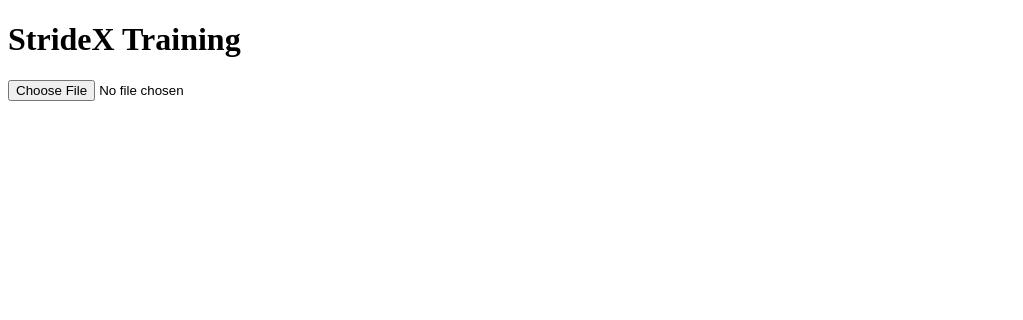
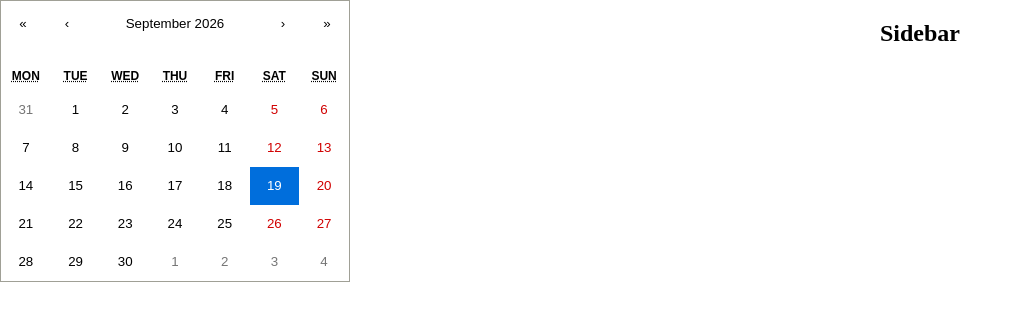
Before and after one commit to Etown-CS310/StrideX-Training, a React (Vite) app: page / in a window 1280 px wide. Shown: the top 320 px of the page, without its empty margins (0-1023 px from the left). Built offline with nearby package versions, Linux system fonts and the light colour scheme.

Commit message:
imported react-calendar and start UI design for training page

```diff
--- a/package.json
+++ b/package.json
@@ -12,6 +12,7 @@
   "dependencies": {
     "@garmin/fitsdk": "^21.214.0",
     "react": "^19.2.8",
+    "react-calendar": "^6.0.1",
     "react-dom": "^19.2.8"
   },
   "devDependencies": {
--- a/src/App.tsx
+++ b/src/App.tsx
@@ -1,24 +1,10 @@
-import { parseFitFile } from './scripts/fitParser';
+import Training from './components/sections/Training';
 
 function App() {
-  const handleFileChange = async (event: React.ChangeEvent<HTMLInputElement>) => {
-    const file = event.target.files?.[0];
-    if (file) {
-      try {
-        const messages = await parseFitFile(file);
-        console.log('Parsed FIT messages:', messages);
-      } catch (error) {
-        console.error('Error parsing FIT file:', error);
-      }
-    }
-  };
 
   return (
     <>
-      <div id="center">
-        <h1>StrideX Training</h1>
-        <input type="file" accept=".fit" onChange={handleFileChange} />
-      </div>
+      <Training />
     </>
   );
 }
--- /dev/null
+++ b/src/components/sections/Training.css
@@ -0,0 +1,4 @@
+.training {
+  display: grid;
+  grid-template-columns: 1fr 400px;
+}
--- /dev/null
+++ b/src/components/sections/Training.tsx
@@ -0,0 +1,40 @@
+import { useState } from 'react';
+import Calendar from 'react-calendar';
+
+import { parseFitFile } from '../../scripts/fitParser';
+
+import 'react-calendar/dist/Calendar.css';
+import './Training.css';
+
+type ValuePiece = Date | null;
+type Value = ValuePiece | [ValuePiece, ValuePiece]
+
+function Training() {
+  // <input type="file" accept=".fit" onChange={handleFileChange} />
+  const handleFileChange = async (event: React.ChangeEvent<HTMLInputElement>) => {
+    const file = event.target.files?.[0];
+    if (file) {
+      try {
+        const messages = await parseFitFile(file);
+        console.log('Parsed FIT messages:', messages);
+      } catch (error) {
+        console.error('Error parsing FIT file:', error);
+      }
+    }
+  };
+
+  const [value, setValue] = useState<Value>(new Date());
+
+  return (
+    <div className="training">
+      <main>
+        <Calendar onChange={setValue} value={value} />
+      </main>
+      <aside>
+        <h1>Sidebar</h1>
+      </aside>
+    </div>
+  );
+}
+
+export default Training;
--- a/src/global.css
+++ b/src/global.css
@@ -0,0 +1,3 @@
+body {
+  margin: 0;
+}
```
Also changed, not shown: src/components/sections/Calendar.tsx (deleted), 1 other file (tests, documents, lock files or other folders).
